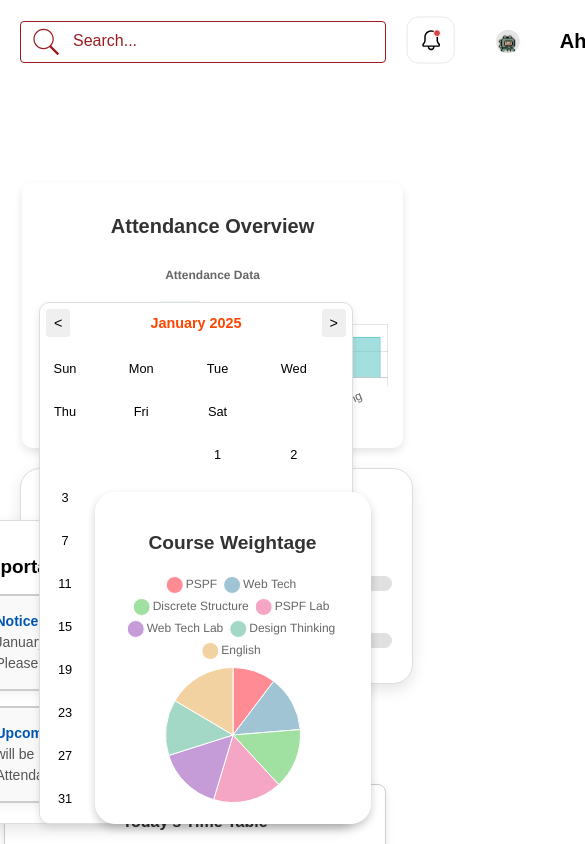
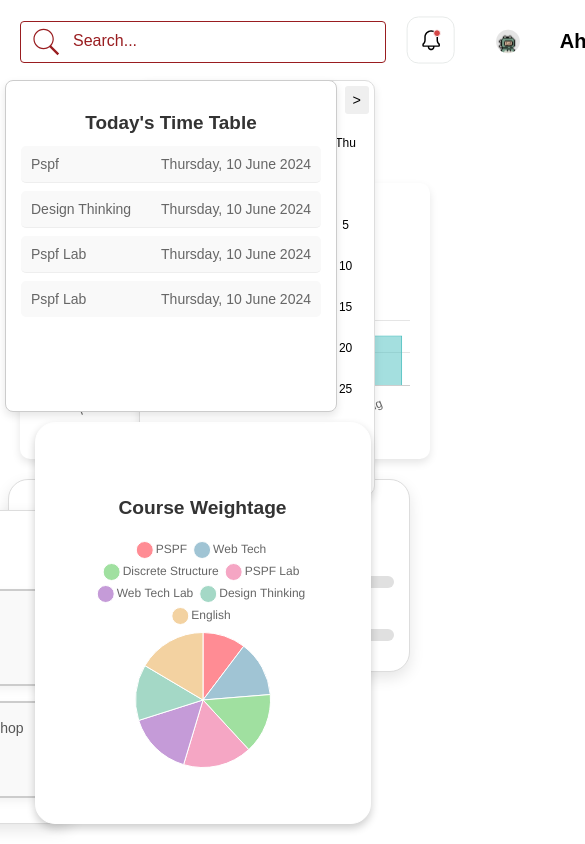
Before and after one commit to ZohaMobin/gutech-studentportal, a React (Create React App) app: page / in a window 390 px wide. Shown: the top 844 px of the page, 585 px wide, since content can reach past the window. Built offline with nearby package versions, Linux system fonts and the light colour scheme.

Commit message:
alignmentscss

```diff
--- a/package.json
+++ b/package.json
@@ -9,7 +9,7 @@
     "react-chartjs-2": "^5.3.0",
     "react-dom": "^19.0.0",
     "react-router-dom": "^7.1.1",
-    "react-scripts": "5.0.1"
+    "react-scripts": "^5.0.1"
   },
   "scripts": {
     "start": "react-scripts start",
--- a/src/Page/Dashboard/Announcement.css
+++ b/src/Page/Dashboard/Announcement.css
@@ -1,16 +1,16 @@
 .announcement-card {
-  position: fixed;
-  top: 80%;
+  position: absolute;
+  top: 37%;
   right: 0;
   transform: translateY(-50%);
   background-color: #fff;
   border: 1px solid #dddddd;
   border-radius: 10px;
   box-shadow: 0 6px 15px rgba(0, 0, 0, 0.1);
-  padding: 20px;
-  width: 500px;
+  padding: 25px;
+  width: 430px;
   height: auto;
-  margin-right: 20px;
+  margin-right: 300px;
   margin-bottom: 0;
 }
 
--- a/src/Page/Dashboard/Attendancebargraph.css
+++ b/src/Page/Dashboard/Attendancebargraph.css
@@ -8,11 +8,9 @@
   border-radius: 10px;
   box-shadow: 0 4px 8px rgba(0, 0, 0, 0.1);
   width: 100%;
-  max-width: 600px;
-  /* margin: 150px auto 0 auto; */
-   /* Center the graph horizontally */
-   margin-left:22px;
-   margin-top: 80px;
+  max-width: 570px;
+  margin-left: 22px;
+  margin-top: 370px;
 }
 
 .attendance-bargraph h2 {
@@ -23,12 +21,23 @@
 
 @media (max-width: 768px) {
   .attendance-bargraph {
-    padding: 15px;
-    max-width: 90%; /* Adjust width for smaller screens */
+    max-width: 90%;
+    margin-left: 5%;
+    margin-top: 150px;
+  }
+
+  .attendance-bargraph h2 {
+    font-size: 1.2rem;
+  }
+}
+
+@media (max-width: 480px) {
+  .attendance-bargraph {
+    max-width: 95%;
     margin-top: 100px;
   }
 
   .attendance-bargraph h2 {
-    font-size: 20px; /* Slightly smaller heading */
+    font-size: 1rem;
   }
 }
--- a/src/Page/Dashboard/Calendar.css
+++ b/src/Page/Dashboard/Calendar.css
@@ -7,8 +7,8 @@
   overflow: hidden;
   text-align: center;
   border: 1px solid #ddd;
-  position: fixed;
-  top: 150px;
+  position: absolute;
+  top: 100px;
   right: 20px;
 }
 
@@ -53,16 +53,69 @@
   height: 30px;
 }
 
-@media (max-width: 768px) {
+@media (max-width: 480px) {
   .calendar-container {
     width: 80%;
-    top: auto;
-    bottom: 20px;
-    left: 10%; /* Center for mobile */
-    right: auto;
+    top: 50px;
+    right: 10px;
+  }
+
+  .calendar-header {
+    font-size: 0.8rem;
+    padding: 5px;
   }
 
   .calendar-grid {
-    grid-template-columns: repeat(4, 1fr); /* Adjust for mobile */
+    grid-template-columns: repeat(3, 1fr);
+  }
+
+  .day {
+    width: 25px;
+    height: 25px;
+    font-size: 0.7rem;
   }
 }
+
+@media (max-width: 768px) {
+  .calendar-container {
+    width: 60%;
+    top: 80px;
+    right: 15px;
+  }
+
+  .calendar-header {
+    font-size: 0.85rem;
+  }
+
+  .calendar-grid {
+    grid-template-columns: repeat(5, 1fr);
+  }
+
+  .day {
+    width: 28px;
+    height: 28px;
+    font-size: 0.75rem;
+  }
+}
+
+@media (min-width: 1024px) {
+  .calendar-container {
+    width: 17%;
+    top: 100px;
+    right: 20px;
+  }
+
+  .calendar-header {
+    font-size: 0.9rem;
+  }
+
+  .calendar-grid {
+    grid-template-columns: repeat(7, 1fr);
+  }
+
+  .day {
+    width: 30px;
+    height: 30px;
+    font-size: 0.8rem;
+  }
+}
--- /dev/null
+++ b/src/Page/Dashboard/Marks.css
@@ -0,0 +1,15 @@
+.marks-bargraph {
+    display: flex;
+    justify-content: center;
+    align-items: center;
+    flex-direction: column;
+    padding: 20px;
+    top: 64%;
+    background-color: #ffffff;
+    border-radius: 10px;
+    box-shadow: 0 4px 8px rgba(0, 0, 0, 0.1);
+    width: 100%;
+    max-width: 570px;
+    margin-left: 650px;
+    position: absolute;
+  }
--- a/src/Page/Dashboard/Marks.js
+++ b/src/Page/Dashboard/Marks.js
@@ -1,6 +1,6 @@
 import React from "react";
 import { Bar } from "react-chartjs-2";
-import './Attendancebargraph.css';
+import './Marks.css';
 import {
   Chart as ChartJS,
   CategoryScale,
@@ -61,7 +61,7 @@ const BarChartmarks = () => {
   };
 
   return (
-    <div className="attendance-bargraph">
+    <div className="marks-bargraph">
       <h2>Marks Overview</h2>
       <Bar data={data} options={options} />
     </div>
--- a/src/Page/Dashboard/PieChart.css
+++ b/src/Page/Dashboard/PieChart.css
@@ -3,17 +3,17 @@
   flex-direction: column;
   justify-content: center;
   align-items: center;
-  position: fixed;
-  top: 150px;
-  right: 450px;
-  padding: 20px;
+  position: absolute;
+  top: 120%;
+  padding: 50px;
   border-radius: 20px;
   box-shadow: 0 4px 8px rgba(0, 0, 0, 0.2);
   background-color: white;
-  width: 300px;
-  height: auto;
+  width: 350px;
+  height: 300px;
   max-width: 60%;
   border: 1px solid white;
+  margin-left: 22px;
 }
 
 .pie-chart-container h3 {
--- a/src/Page/Dashboard/Statistics.css
+++ b/src/Page/Dashboard/Statistics.css
@@ -13,12 +13,12 @@ body {
   padding: 75px;
   padding-top: 12px;
   text-align: center;
-    margin-top: 40px;
+  top: 120%;
   transition: transform 0.3s ease;
-
-    position: fixed;
+  position: absolute;
   border: 1px solid #dddddd;
   margin-left: 500px;
+  margin-bottom: 0;
 }
 
 .card2 h3 {
@@ -79,3 +79,24 @@ body {
       font-size: 12px; /* Reduce text size in bars */
   }
 }
+
+@media (max-width: 480px) {
+  .card2 {
+      width: 95%; /* Adjust width further for small screens */
+      padding: 15px; /* Reduce padding further for small screens */
+      margin-left: 2%; /* Center the card with small margins */
+      margin-top: 20px; /* Add spacing from top */
+  }
+
+  .card2 h3 {
+      font-size: 1rem; /* Adjust heading size for very small screens */
+  }
+
+  .bar-container {
+      height: 12px; /* Further reduce the height of progress bars */
+  }
+
+  .bar {
+      font-size: 10px; /* Further reduce font size in bars */
+  }
+}
--- a/src/Page/Dashboard/Todaystimetable.css
+++ b/src/Page/Dashboard/Todaystimetable.css
@@ -7,8 +7,12 @@
   max-width: 350px;
   width: 100%;
   height: 300px;
-  margin-left: 22px;
-  margin-top: 45px;
+  margin: 0 auto;
+  position: absolute;
+  top: 0;
+  margin-top: 100px;
+  margin-left: 10px;
+  margin-bottom: 0;
 }
 
 .timetable-container h2 {
@@ -53,22 +57,31 @@
   color: #666;
   font-size: 14px;
 }
+/* Responsive Design */
 
+/* Mobile Phones (max-width: 480px) */
+@media (max-width: 480px) {
+  .timetable-container {
+    max-width: 90%; /* Adjust width to fit smaller screens */
+    margin-top: 50px; /* Reduce top margin for small screens */
+    margin-left: 0; /* Center the container */
+  }
+}
+
+/* Tablets (max-width: 768px) */
 @media (max-width: 768px) {
   .timetable-container {
-    width: 90%;
-    height: auto; /* Adjust height for smaller screens */
-    margin-left: auto;
-    margin-right: auto; /* Center it on smaller screens */
-    margin-top: 100px; /* Adjust margin for smaller devices */
-  }
-
-  .timetable-container h2 {
-    font-size: 16px; /* Adjust font size for heading */
-  }
-
-  .timetable-container li {
-    padding: 8px; /* Slightly reduce padding */
-    font-size: 14px; /* Ensure text size is consistent */
+    max-width: 300px; /* Adjust width for tablet screens */
+    margin-top: 80px; /* Slightly reduce top margin */
+    margin-left: 5px; /* Adjust left margin */
   }
 }
+
+/* Laptops and Desktops (min-width: 1024px) */
+@media (min-width: 1024px) {
+  .timetable-container {
+    max-width: 400px; /* Slightly larger width for larger screens */
+    margin-top: 100px; /* Maintain original top margin */
+    margin-left: 20px; /* Add spacing on the left */
+  }
+}
```
Also changed, not shown: 1 other file (tests, documents, lock files or other folders). Lines whose indentation alone changed are shown as unchanged.
